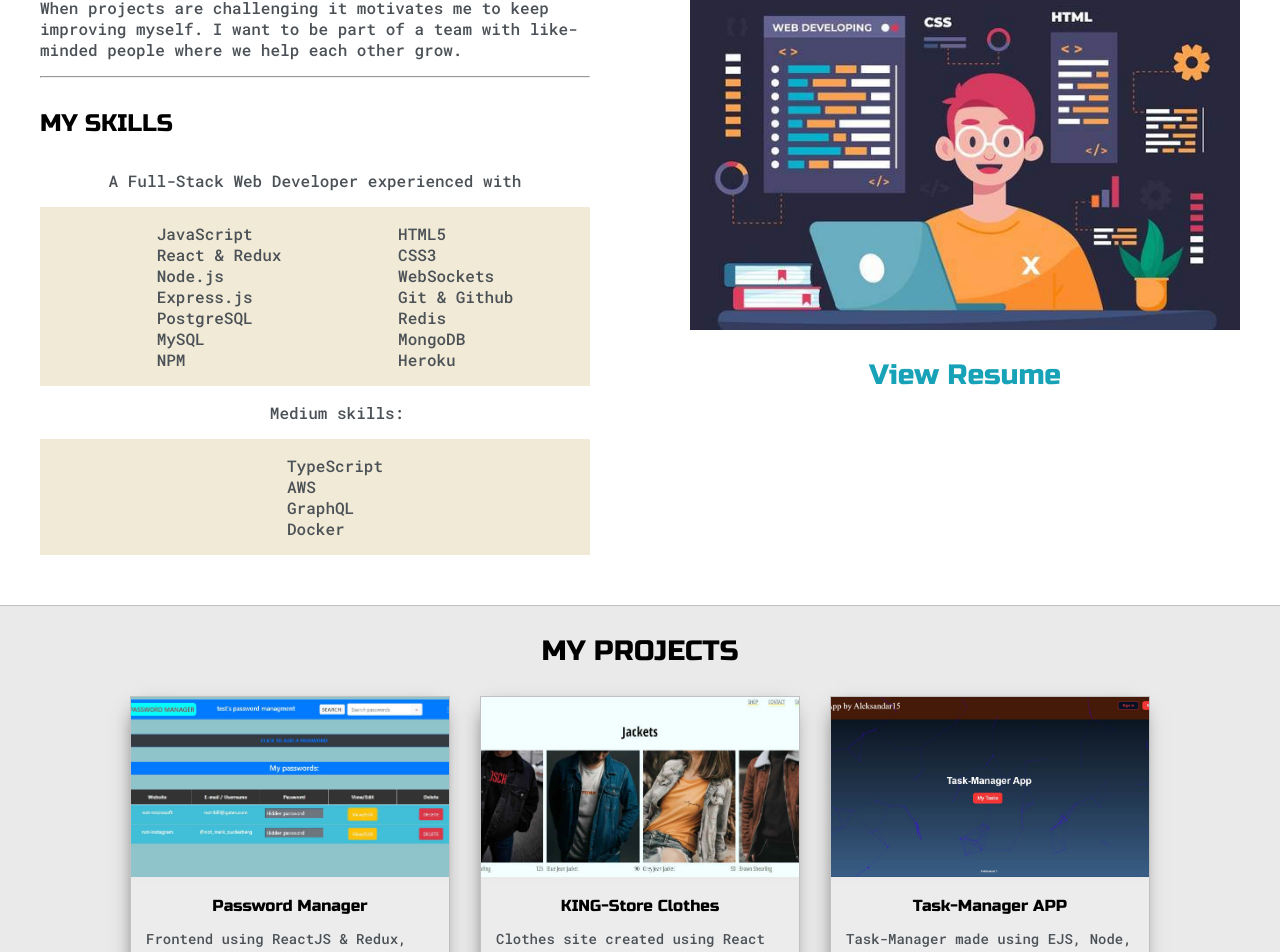
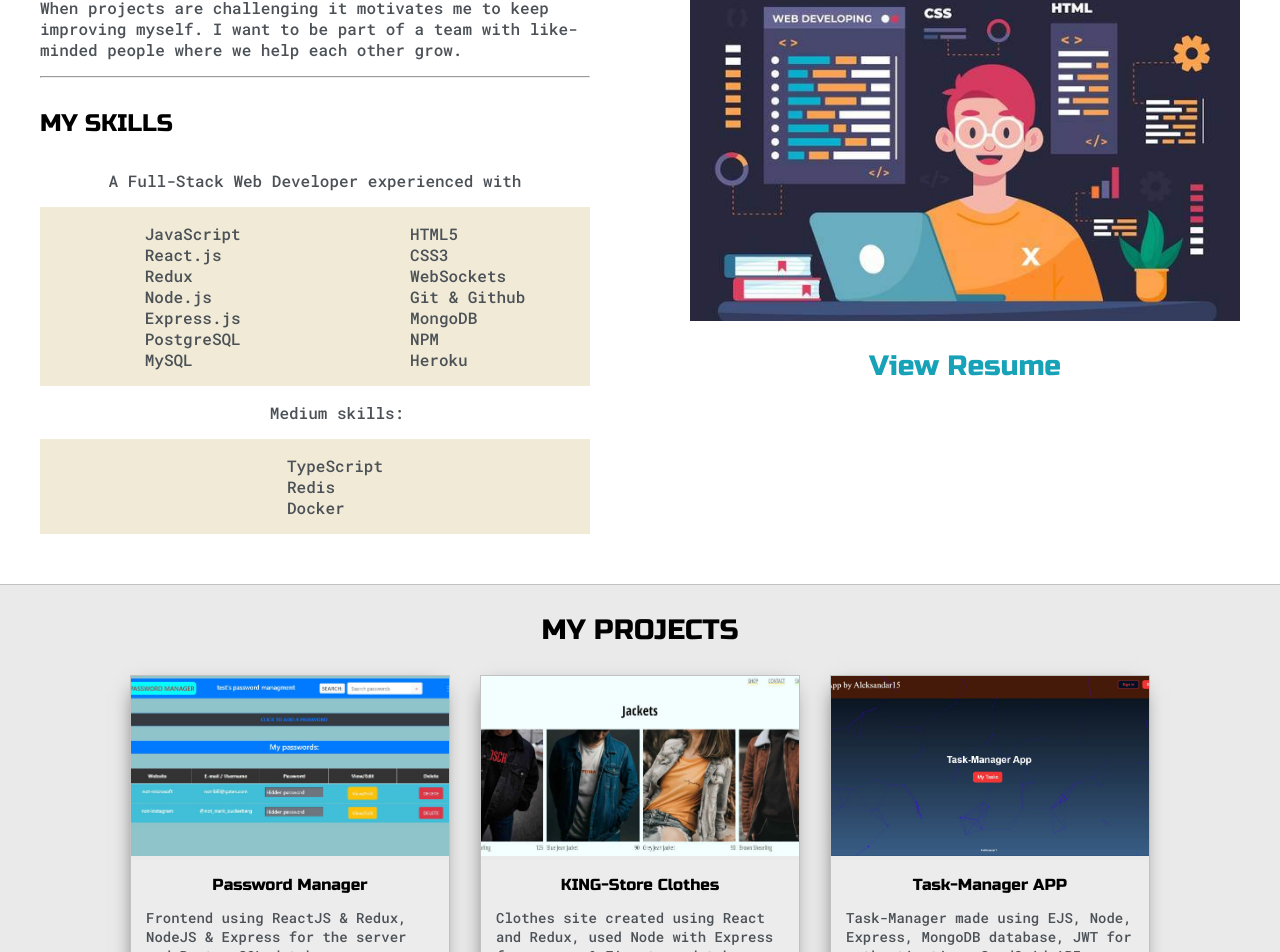
Before and after one commit to Aleksandar15/portfolio_react, a React (Vite) app: page / in a window 1280 px wide. Shown: the part 852-1804 px from the top of the page. Built offline with nearby package versions, Linux system fonts and the light colour scheme; a web font is replaced by a local one.

Commit message:
Improved UI for About me section

```diff
--- a/src/LightMode.css
+++ b/src/LightMode.css
@@ -121,11 +121,6 @@ h4 { font-size: 24px;}
 h5 { font-size: 20px;}
 h6 { font-size: 16px;}
 
-/* Override bootstrap */
-.anchorTagOverrideBootstrap{
-  text-decoration: none;
-}
-/* Ends bootstrap overriding */
 
 .s1{
 	background-color: var(--mainColor);
@@ -322,6 +317,10 @@ h6 { font-size: 16px;}
 	left: -5px
 }
 
+
+/*  */
+/* AboutMeSection stylings */
+
 .about-wrapper{
 	display: grid;
 	grid-template-columns: repeat(auto-fit, minmax(320px, 1fr));
@@ -333,13 +332,17 @@ h6 { font-size: 16px;}
 
 #skills{
 	display: flex;
-	justify-content: space-evenly;
+	/* justify-content: space-evenly; */
+	justify-content: space-around;
+	/* justify-content: space-between; */
 	background-color: var(--previewShadow);
 }
 
 #medium-skills {
   display: flex;
-  justify-content: space-evenly;
+  /* justify-content: space-evenly; */
+  justify-content: space-around;
+  /* justify-content: center; */
   background-color: var(--previewShadow);
   /* justify-content: center; */
 }
@@ -350,7 +353,7 @@ h6 { font-size: 16px;}
 }
 #medium-skill-name {
   display: flex;
-  justify-content: space-around;
+  justify-content: space-evenly;
   text-indent: 44px;
   /* margin-left: 40px; */
   /* justify-content: center; */
@@ -373,6 +376,37 @@ h6 { font-size: 16px;}
 	width: 100%;
   /* line-height: 300px; */
 }
+
+.alertOpensInNewTab{
+  /* "display: none" is not as good because
+  current styling shifts the image up/down */
+  /* display: none; */
+  /* Alternative: 'visiblity' or 'opacity' */
+  /* collapse/hidden works the same unless
+  they're used on table elements then 'collapse'
+  works as if `display:none` */
+  visibility: collapse;
+  /* visibility: hidden; */
+  display: block;
+  /* font-size MUST match ".viewResume:hover"
+  otherwise shifts the image up/down */
+  font-size: 11px;
+}
+
+.viewResume:hover .alertOpensInNewTab{
+  visibility: visible;
+  font-size: 11px;
+  /* Move it further down from the button */
+  /* padding-top: 10px; */
+  /* margin-top:10px; */
+  /* Padding/margin won't work as expected
+  since they shift the whole image up/down */
+  /* Alternative: */
+  position: relative;
+  top:8px;
+}
+
+/*  */
 
 
 .post-wrapper{
--- a/src/components/AboutMeSection.jsx
+++ b/src/components/AboutMeSection.jsx
@@ -26,12 +26,12 @@ const AboutMeSection = () => {
             <div id="skills">
               <ul>
                 <li>JavaScript</li>
-                <li>React & Redux</li>
+                <li>React.js</li>
+                <li>Redux</li>
                 <li>Node.js</li>
                 <li>Express.js</li>
                 <li>PostgreSQL</li>
                 <li>MySQL</li>
-                <li>NPM</li>
               </ul>
 
               <ul>
@@ -39,8 +39,8 @@ const AboutMeSection = () => {
                 <li>CSS3</li>
                 <li>WebSockets</li>
                 <li>Git & Github</li>
-                <li>Redis</li>
                 <li>MongoDB</li>
+                <li>NPM</li>
                 <li>Heroku</li>
               </ul>
             </div>
@@ -51,8 +51,7 @@ const AboutMeSection = () => {
             <div id="medium-skills">
               <ul>
                 <li>TypeScript</li>
-                <li>AWS</li>
-                <li>GraphQL</li>
+                <li>Redis</li>
                 <li>Docker</li>
               </ul>
               {/* <!-- </div> --> */}
@@ -60,20 +59,26 @@ const AboutMeSection = () => {
           </div>
 
           <div className="social-links">
+            {/* <h3>
+              <a
+                target="_blank"
+                href="Aleksandar15.pdf"
+                className="anchorTagOverrideBootstrap viewResume"
+              >
+                Read more about me
+              </a>
+            </h3> */}
             <img
               id="social_img"
               src="images/Logo hand-drawn-web-developers.jpg"
             />
             <h3>
-              <a
-                target="_blank"
-                href="Aleksandar15.pdf"
-                className="anchorTagOverrideBootstrap viewResume"
-              >
+              <a target="_blank" href="Aleksandar15.pdf" className="viewResume">
                 View Resume
+                <span className="alertOpensInNewTab">(opens in new tab)</span>
               </a>
             </h3>
-            <br />
+            {/* <br /> */}
           </div>
         </div>
       </div>
```
